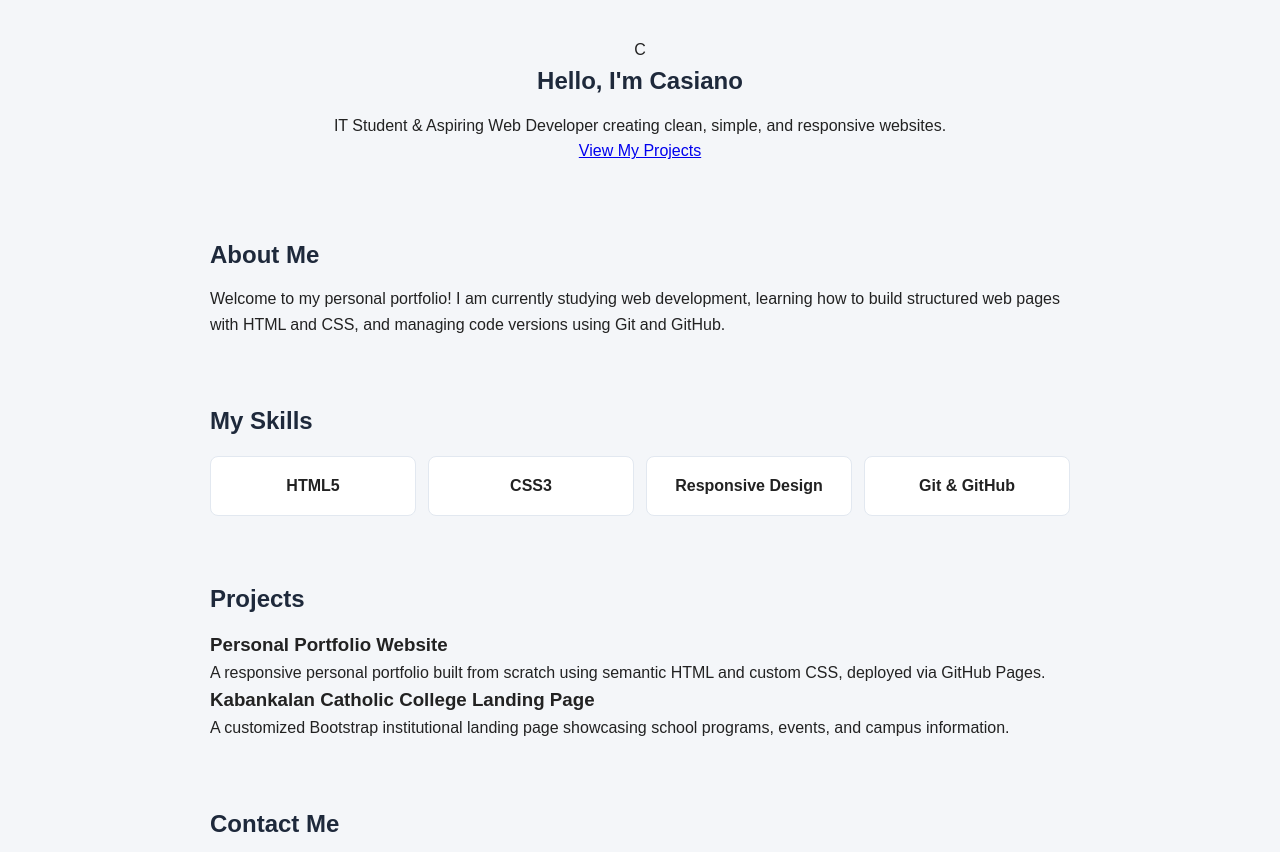
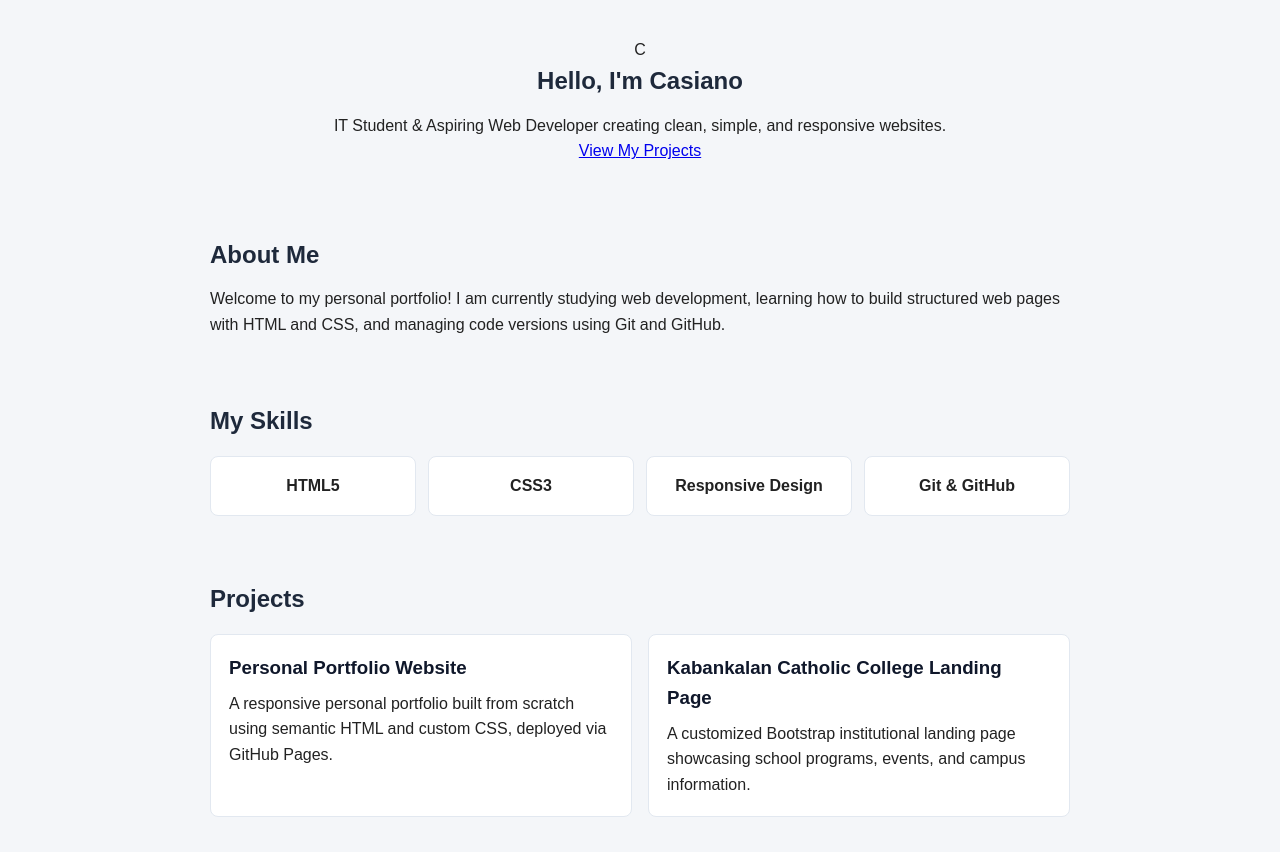
Before and after one commit to irishcatiban/casiano-project-1, a plain HTML site: page index.html in a window 1280 px wide. Shown: the part 88-940 px from the top of the page. Drawn offline with Linux system fonts and the light colour scheme.

Commit message:
Add grid layout and styles for project cardsAdd projects grid and card styling to style.css
Added styles for projects grid and project cards.

```diff
--- a/styles/style.css
+++ b/styles/style.css
@@ -53,3 +53,21 @@ section h2 {
   text-align: center;
   font-weight: 600;
 }
+.projects-grid {
+  display: grid;
+  grid-template-columns: repeat(auto-fit, minmax(220px, 1fr));
+  gap: 16px;
+  margin-top: 16px;
+}
+
+.project-card {
+  background-color: #ffffff;
+  padding: 18px;
+  border-radius: 8px;
+  border: 1px solid #e2e8f0;
+}
+
+.project-card h3 {
+  margin-bottom: 8px;
+  color: #0f172a;
+}
```
